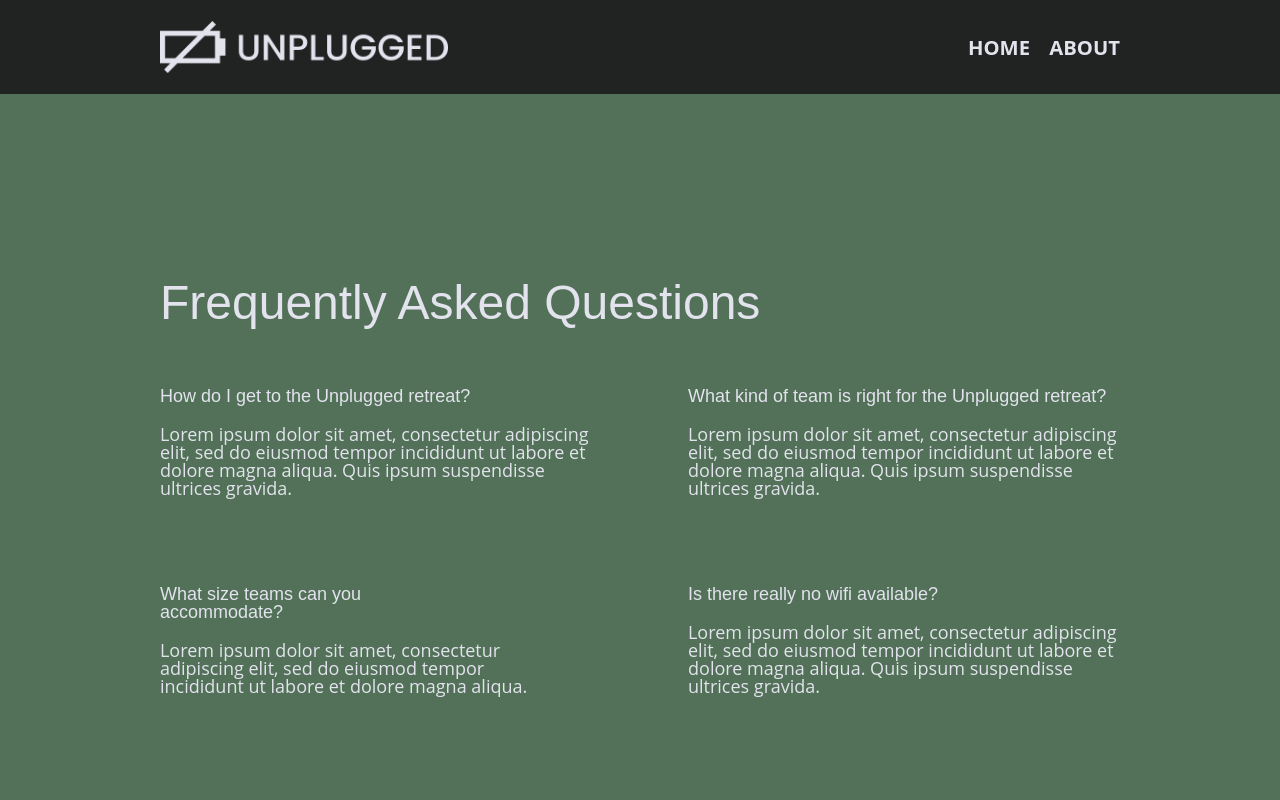
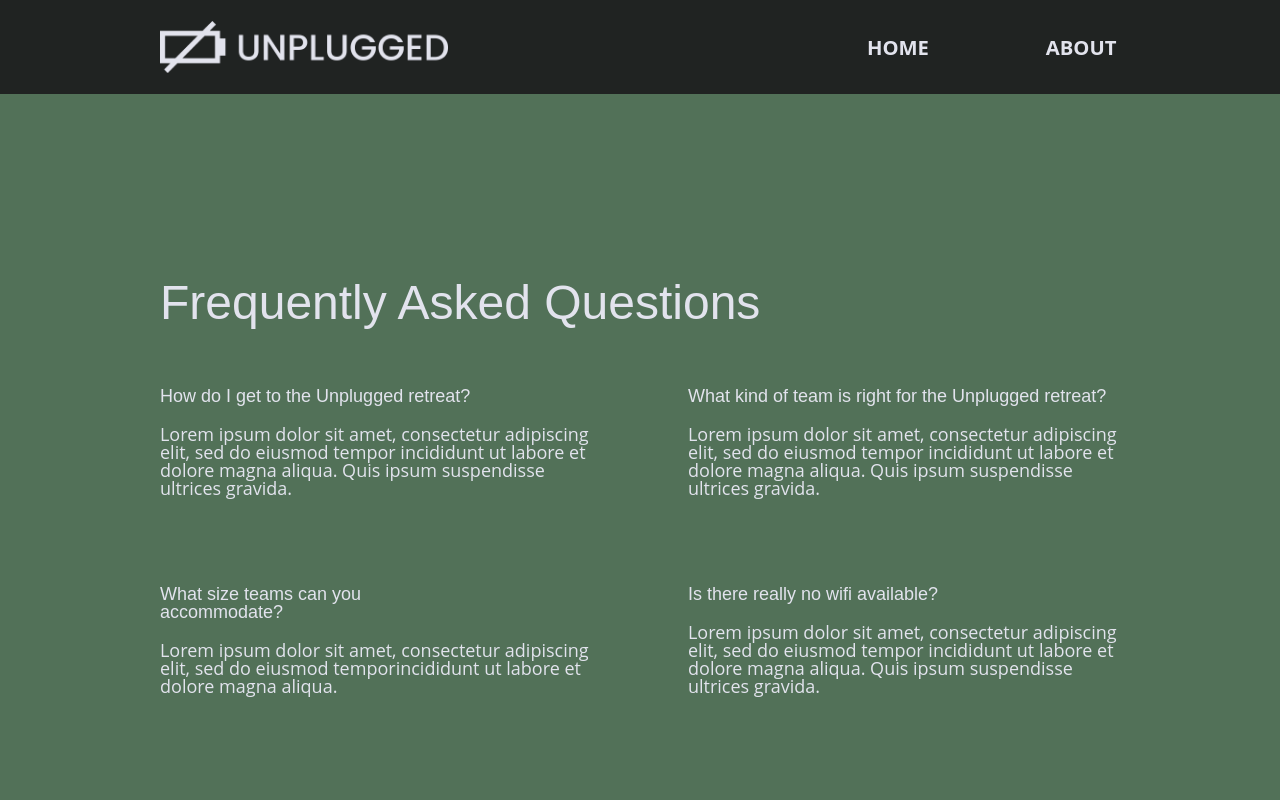
Before and after one commit to Adrienne-B/unplugged-retreat, a website: page faq/index.html.html in a window 1280 px wide. Shown: the top 800 px of the page. Drawn offline with Linux system fonts and the light colour scheme.

Commit message:
All problems fixed.

```diff
--- a/css/main.css
+++ b/css/main.css
@@ -108,6 +108,12 @@ body {
   font-family: 'Open Sans', sans-serif;
   color: #e2e3ed;
   text-align: left;
+}
+html, body {
+  margin:0;
+  padding:0;
+  overflow-x:hidden;
+	/*prevents white space from the right side*/
 }
 ul,
 ol {
@@ -273,6 +279,9 @@ header li:active{
 				/* -------------------- Mobile Styles - Homepage -------------------- */
 
 /* Hero Area */
+nav ul{
+	margin-left: -47px;
+}
 
 .hero-area {
   background: url("../img/jake-melara-30679-unsplash.jpg");
@@ -373,7 +382,7 @@ input[type=button] {
 
 
 
-/* Reviews */
+/* REVIEWS */
 
 .reviews {
   background-color: #2a423a;
@@ -461,7 +470,7 @@ input[type=button] {
 .faq h2 {
   margin-bottom: 40px;
   line-height: 1;
-  width: 45%;
+ /* width: 45%;* made title stack up when it should be straight across.*/
 }
 
 .faq-content {
@@ -603,7 +612,7 @@ input[type=button] {
   }
 
   header nav {
-    width: 20%;
+    width: 26%;
   }
 
   header nav ul {
@@ -753,8 +762,8 @@ footer .social-icons {
     padding-top: 20px;
   }
 
-  .mission-content p {
-    width: 45%;
+.mission-content p {
+   width: 45%;
   }
 
 					  /*.map figure {
@@ -883,7 +892,8 @@ p {
 
  .reviews h2 {
     padding-bottom: 50px;
-	margin-left: -140px; /*Towards the ending of this project the review title wasn't align w/ the picture,  put left px*/
+	 margin-left: 49px;
+	/*margin-left: -140px; /*Towards the ending of this project the review title wasn't align w/ the picture,  put left px*/
 }
 
  .reviews article div {
@@ -894,7 +904,8 @@ p {
     width: 222%;
 }
 	.reviews img{
-		width: 10%;
+		margin-left: 99px;
+		width: 75%;
 	}
 
  .reviews article  p {
--- a/faq/index.html.html
+++ b/faq/index.html.html
@@ -71,7 +71,7 @@
 
       <div class="faq-content">
         <h4>What size teams can you <br> accommodate?</h4>
-			<p>Lorem ipsum dolor sit amet, consectetur <br> adipiscing elit, sed do eiusmod tempor<br> incididunt ut labore et dolore magna aliqua.</p>
+			<p>Lorem ipsum dolor sit amet, consectetur  adipiscing elit, sed do eiusmod temporincididunt ut labore et dolore magna aliqua.</p>
       </div>
 
 
```
